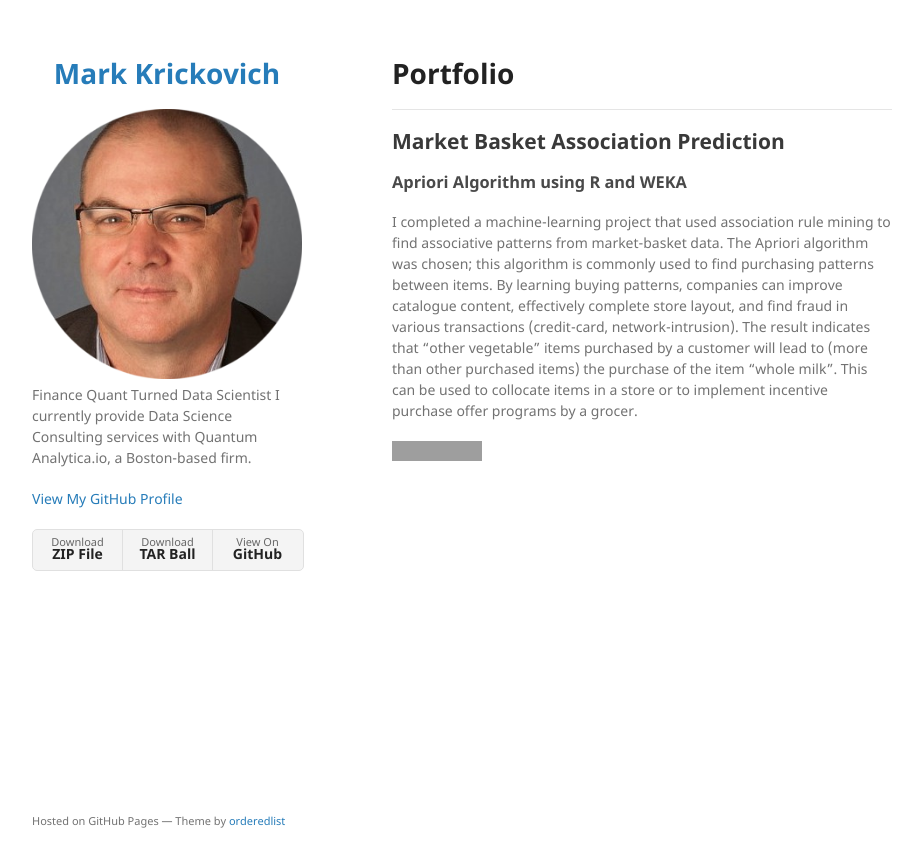
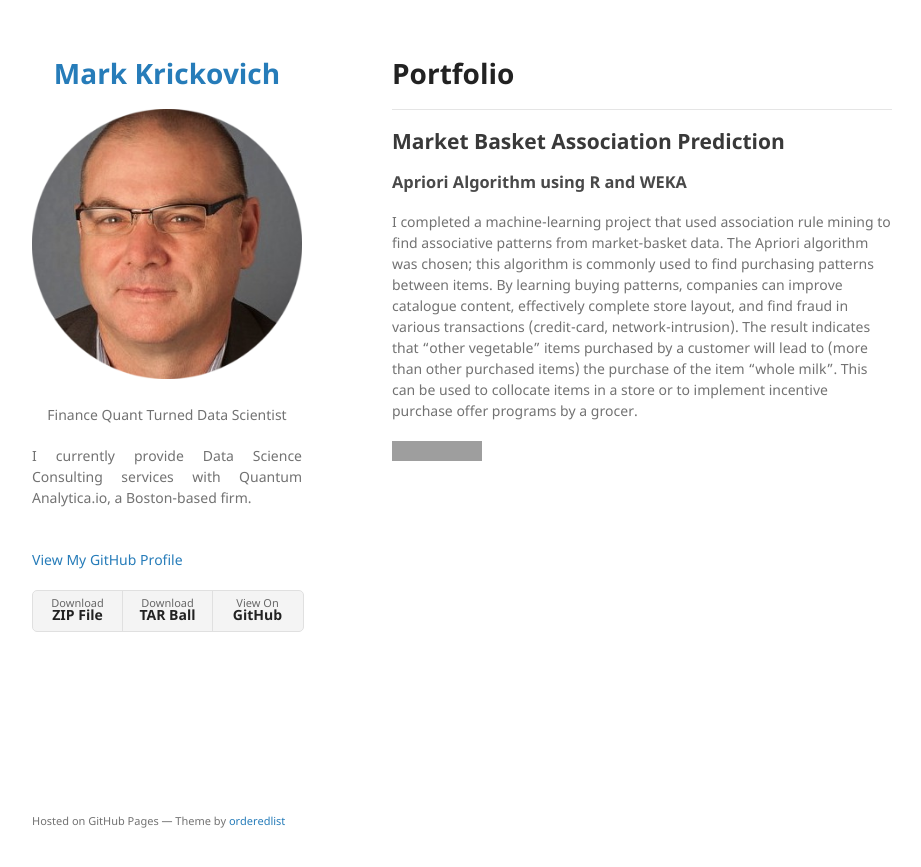
Before and after one commit to MarkKrickovich/MarkKrickovich.github.io, a Jekyll site: the page built from index.md, in a window 1280 px wide. Shown: the top 867 px of the page, without its empty margins (178-1099 px from the left). Built offline with Jekyll 4.4.1, drawn with Linux system fonts in a browser that asks for light colours; our own code applies the rules of GitHub Pages for plain Markdown files; grey boxes are pictures that could not be loaded.

Commit message:
Update _config.yml

```diff
--- a/_config.yml
+++ b/_config.yml
@@ -1,13 +1,18 @@
 title: <p align="center"> Mark Krickovich </p>
+
 logo: "/assets/img/MK.png?raw=true"
 
 description:
+   <p align="center">
    Finance Quant Turned Data Scientist
+   </p>
 
-
+   <p align="justify">
    I currently provide Data Science
    Consulting services with Quantum
    Analytica.io, a Boston-based firm.
+   <br><br>
+   </p>
 
 [My LinkedIn Profile]: https://www.linkedin.com/in/markkrickovich/
 show_downloads: true
```
